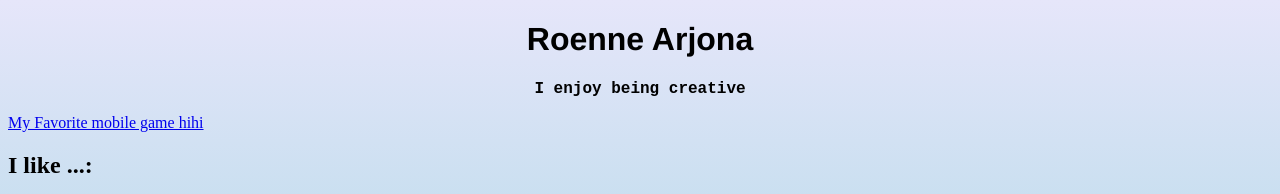
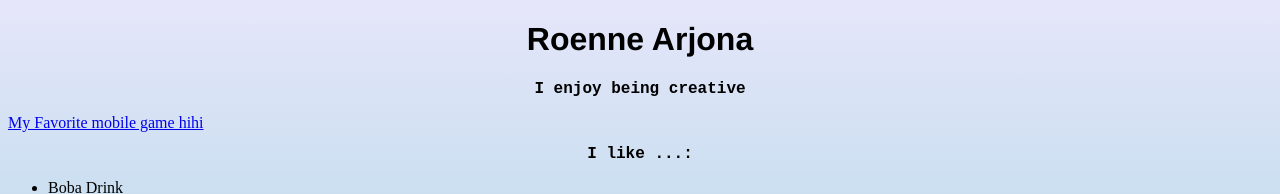
Before and after one commit to Roenne-25/wowen, a plain HTML site: page index.html in a window 1280 px wide. Shown: the top 194 px of the page. Drawn offline with Linux system fonts and the light colour scheme.

Commit message:
ansaskwdw

```diff
--- a/style.css
+++ b/style.css
@@ -17,6 +17,13 @@ p{
 
 
 }
+h2{
+    text-align: center;
+    font-family: 'Courier New', Courier, monospace;
+    font-size: 1em;
+    font-weight: bold;
+
+}
 
 img{
 
```
